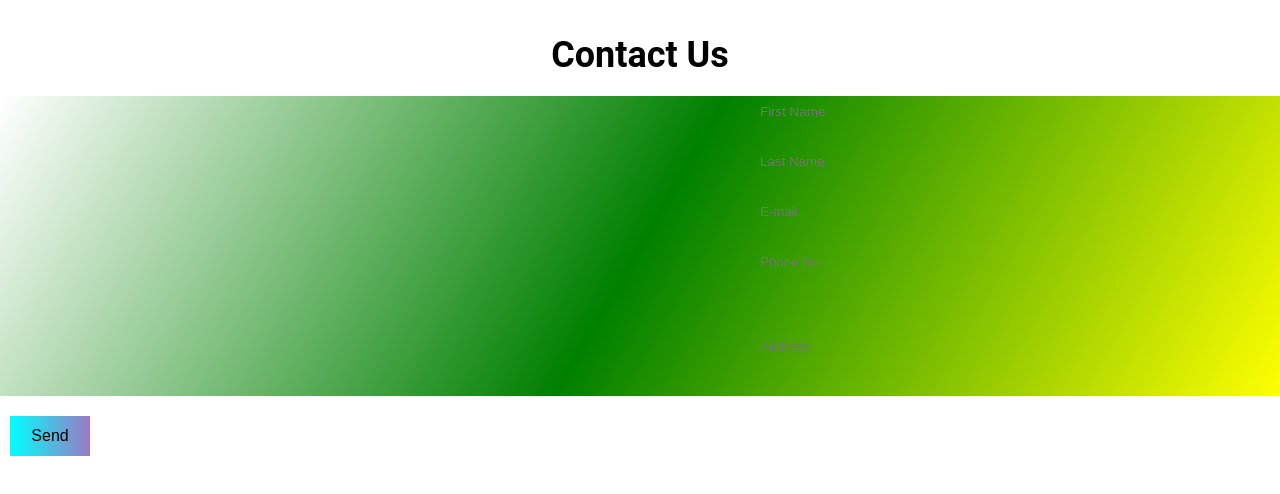
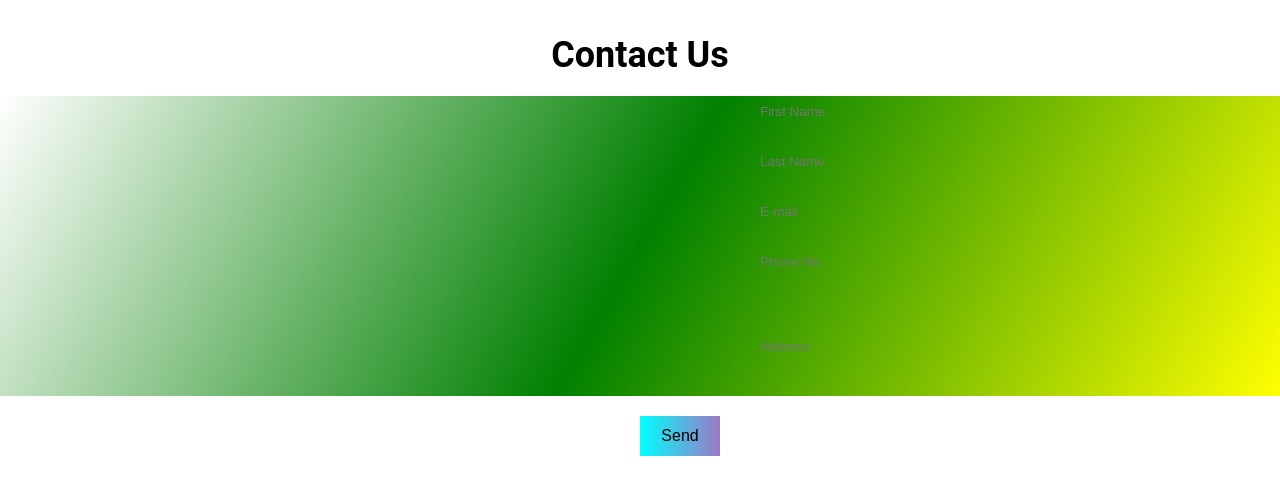
Before and after one commit to Ankit0225/Frontend-Mentor-Challenges, a plain HTML site: page Round 3/clean_energy.html in a window 1280 px wide. Shown: the part 774-1268 px from the top of the page. Drawn offline with Linux system fonts and the light colour scheme.

Commit message:
Round 3/

```diff
--- a/Round 3/clean_energy.html
+++ b/Round 3/clean_energy.html
@@ -330,7 +330,7 @@
         .send{
             border: none;
             cursor: pointer;
-            margin-left: 10px;
+            margin-left: 50%;
             margin-right: 0px;
             margin-bottom: 100px;
             width: 80px;
```
